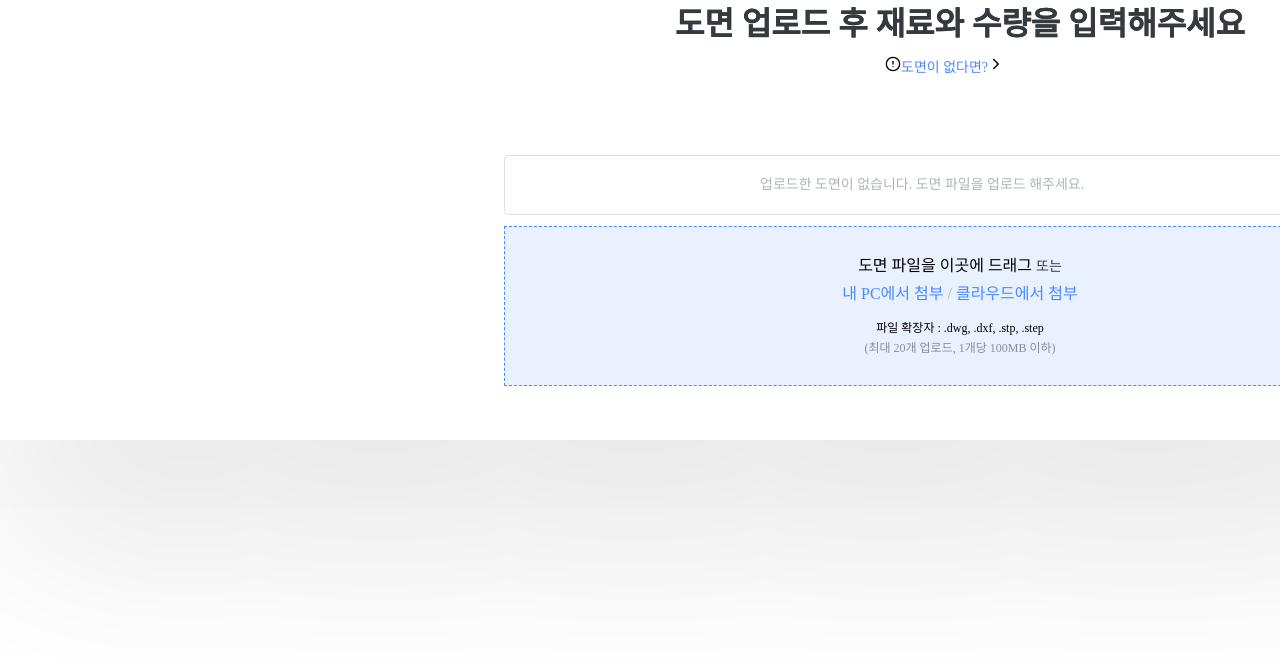
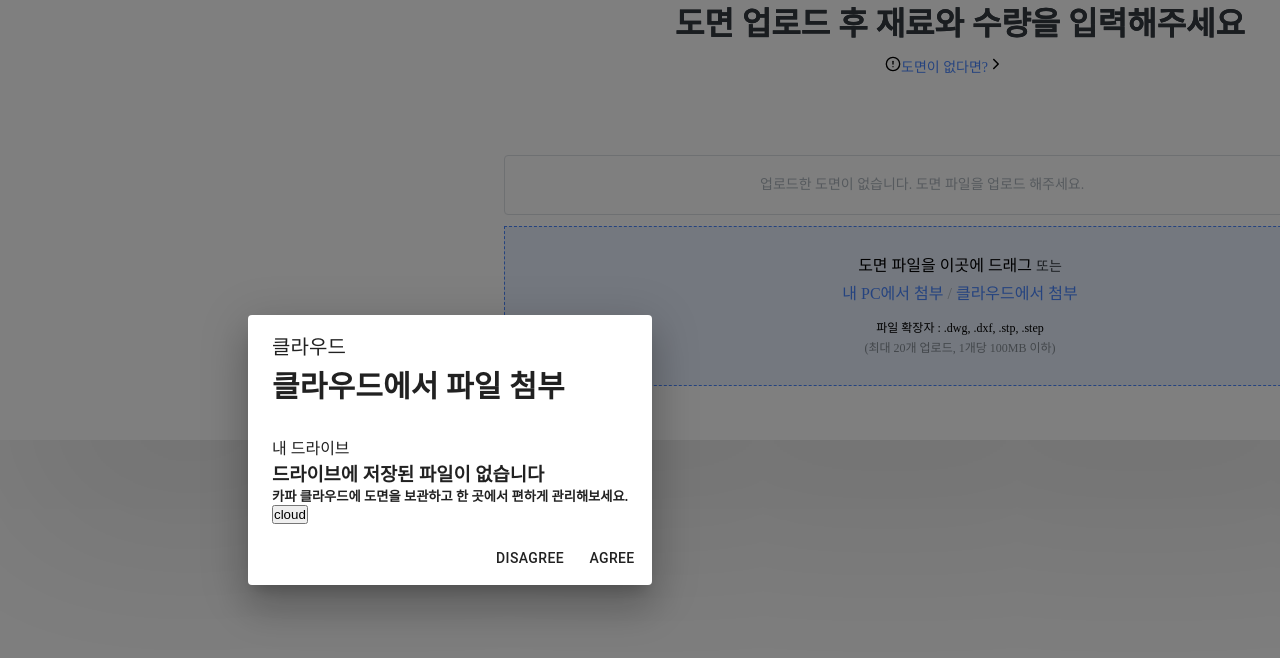
Before and after one commit to lyudolf/DropZone, a React (Create React App) app: page / in a window 1280 px wide. Both pictures are taken after a click on the button "클라우드에서 첨부". Shown: the top 658 px of the page. Built offline with nearby package versions, Linux system fonts and the light colour scheme.

Commit message:
모달 기능 및 pc첨부 버튼 noclick

```diff
--- a/src/components/dropzone.tsx
+++ b/src/components/dropzone.tsx
@@ -6,7 +6,12 @@ import { useDropzone } from "react-dropzone";
 import { CircularProgress } from "@material-ui/core";
 import { useStyles } from "./useStyles";
 import clsx from "clsx";
-
+import { Button } from "@material-ui/core";
+import Dialog from "@material-ui/core/Dialog";
+import DialogActions from "@material-ui/core/DialogActions";
+import DialogContent from "@material-ui/core/DialogContent";
+import DialogContentText from "@material-ui/core/DialogContentText";
+import DialogTitle from "@material-ui/core/DialogTitle";
 //타입지정
 interface Props {
   isUploaded: boolean;
@@ -43,6 +48,14 @@ const Dropzone = ({ isUploaded, onDrop }: Props) => {
   //CicularProgress=> material-ui/core spinner
   //zero:heigth160
   //uploaded:height120
+  const [modalOpen, setOpen] = React.useState(false);
+  const handleClickOpen = () => {
+    setOpen(true);
+  };
+  const handleClose = () => {
+    setOpen(false);
+  };
+
   return (
     <div
       {...getRootProps({
@@ -70,9 +83,44 @@ const Dropzone = ({ isUploaded, onDrop }: Props) => {
               <span className="body1 primary500">내 PC에서 첨부</span>
             </button>
             <span className="body1 gray600"> / </span>
-            <button className="text" type="button">
+            <button className="text" type="button" onClick={handleClickOpen}>
               <span className="body1 primary500">클라우드에서 첨부</span>
             </button>
+          </div>
+          <div>
+            <Dialog
+              open={modalOpen}
+              onClose={handleClose}
+              aria-labelledby="alert-dialog-title"
+              aria-describedby="alert-dialog-description"
+              className={classes.Modal}
+            >
+              <DialogTitle id="alert-dialog-title">
+                <div>
+                  <span>클라우드</span>
+                </div>
+                <h2>클라우드에서 파일 첨부</h2>
+              </DialogTitle>
+              <DialogContent>
+                <div>
+                  <div>내 드라이브</div>
+                </div>
+                <div>
+                  <h3>드라이브에 저장된 파일이 없습니다</h3>
+                  <h5>
+                    카파 클라우드에 도면을 보관하고 한 곳에서 편하게
+                    관리해보세요.
+                  </h5>
+                  <button>cloud</button>
+                </div>
+              </DialogContent>
+              <DialogActions>
+                <Button onClick={handleClose}>Disagree</Button>
+                <Button onClick={handleClose} autoFocus>
+                  Agree
+                </Button>
+              </DialogActions>
+            </Dialog>
           </div>
 
           <p className="caption">파일 확장자 : .dwg, .dxf, .stp, .step</p>
--- a/src/components/useStyles.ts
+++ b/src/components/useStyles.ts
@@ -2,6 +2,10 @@ import { makeStyles } from "@material-ui/core";
 
 export const useStyles = makeStyles((theme) => {
   return {
+    Modal: {
+      width: "900px",
+      height: "900px",
+    },
     uploadZone: {
       marginTop: "3%",
       display: "flex",
```
Also changed, not shown: src/components/UpLoadZone.tsx (+0 -86 lines).
